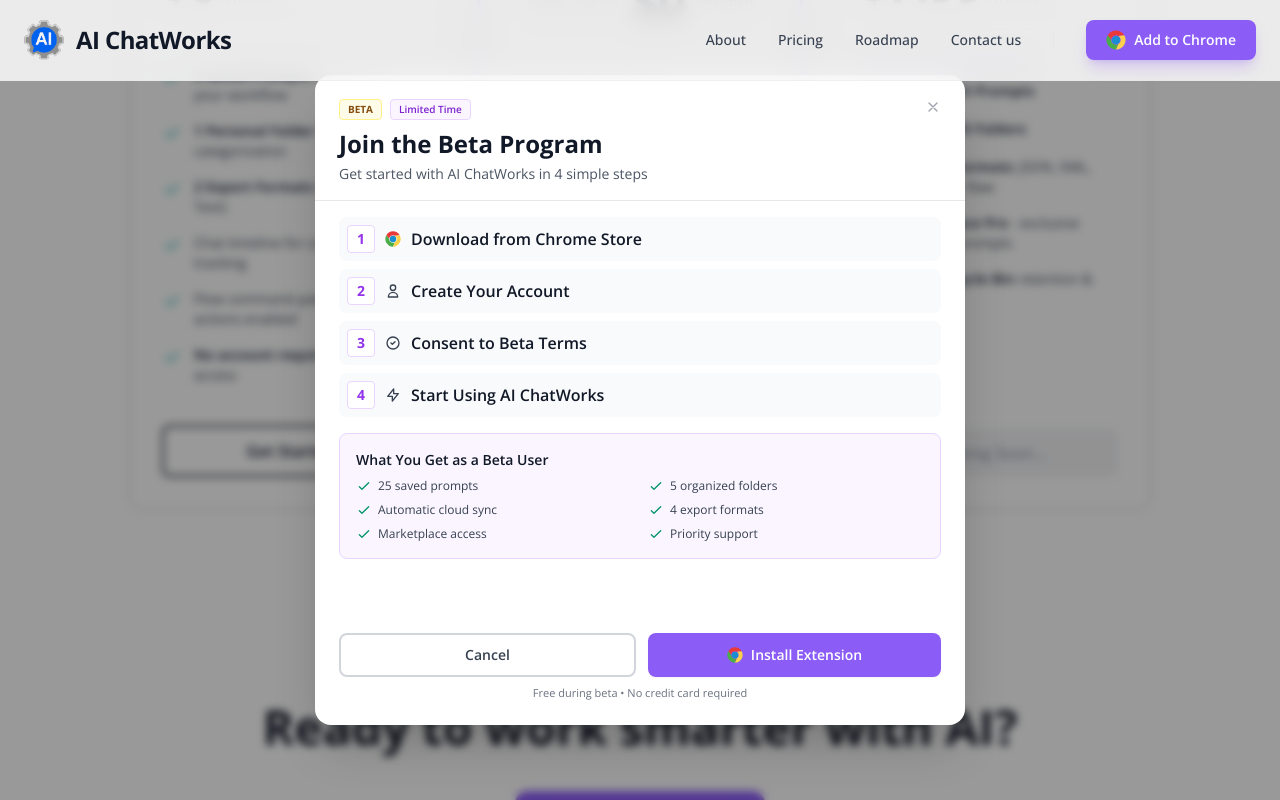
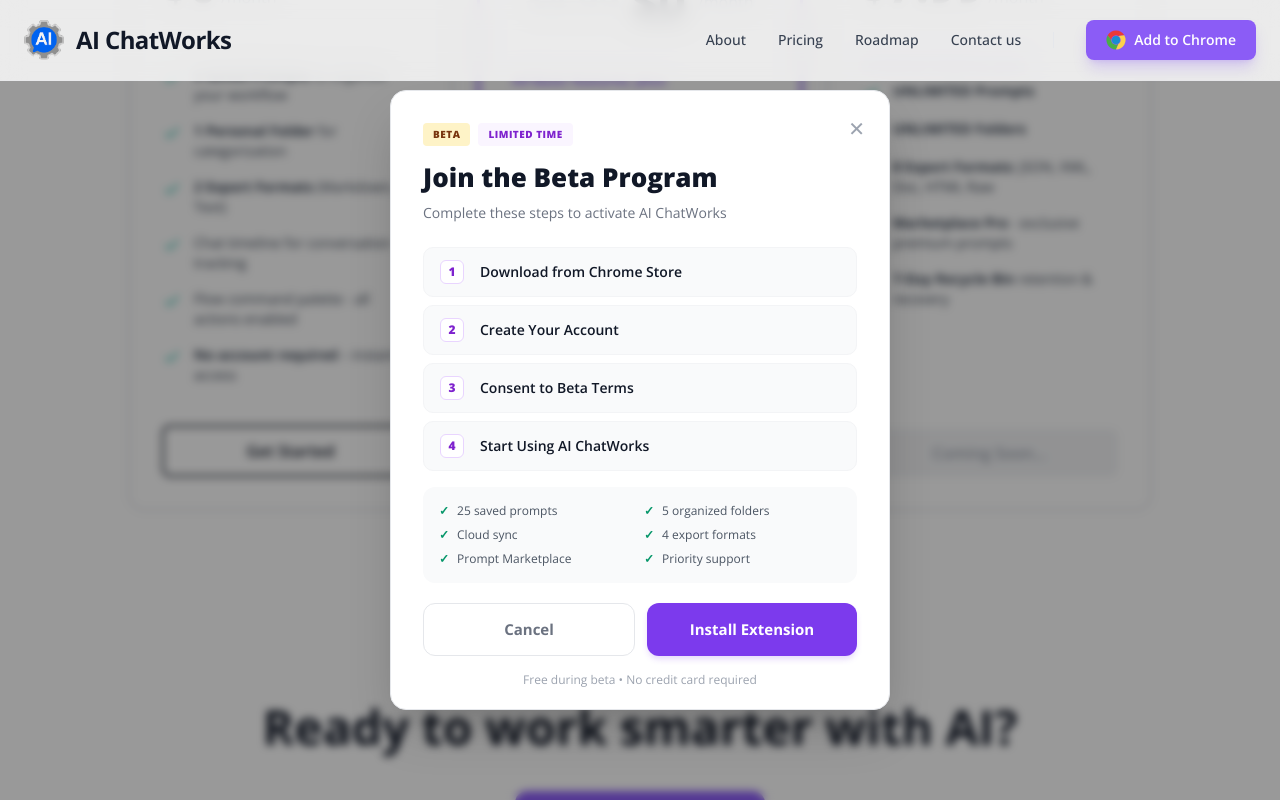
Before and after one commit to roeymit84/ai-chatworks-website, a Next.js app: page / in a window 1280 px wide. Both pictures are taken after a click on the button "Join Beta". Shown: the part 2227-3027 px from the top of the page. Built offline with nearby package versions, Linux system fonts and the light colour scheme.

Commit message:
Add files via upload

```diff
--- a/components/BetaModal.jsx
+++ b/components/BetaModal.jsx
@@ -1,5 +1,5 @@
 // BetaModal.jsx
-// Ultra-compact 650x650px modal - minimal spacing, tight layout
+// Matches mockup exactly: 500x620px, no icons in steps, gray perks section
 // Place in: /components/BetaModal.jsx
 
 import { useEffect } from 'react'
@@ -38,139 +38,104 @@
       {/* Backdrop */}
       <div className="absolute inset-0 bg-black/40 backdrop-blur-sm" />
 
-      {/* Modal Container - FIXED 650x650px */}
+      {/* Modal Container - EXACTLY 500x620px as per mockup */}
       <div
-        className="relative bg-white rounded-2xl shadow-2xl animate-scale-in flex flex-col"
-        style={{ width: '650px', height: '650px' }}
+        className="relative bg-white rounded-2xl shadow-2xl animate-scale-in flex flex-col border border-gray-200"
+        style={{ width: '500px', height: '620px', padding: '32px' }}
         onClick={(e) => e.stopPropagation()}
       >
         {/* Close Button */}
         <button
           onClick={onClose}
-          className="absolute top-4 right-4 w-8 h-8 flex items-center justify-center rounded-lg hover:bg-gray-100 transition-colors duration-200 group z-10"
+          className="absolute top-6 right-6 text-gray-400 hover:text-gray-600 transition-colors text-xl"
           aria-label="Close modal"
         >
-          <svg className="w-4 h-4 text-gray-400 group-hover:text-gray-600" fill="none" stroke="currentColor" viewBox="0 0 24 24">
-            <path strokeLinecap="round" strokeLinejoin="round" strokeWidth={2} d="M6 18L18 6M6 6l12 12" />
-          </svg>
+          ✕
         </button>
 
-        {/* Header - Compact */}
-        <div className="px-6 pt-6 pb-4 border-b border-gray-200">
-          <div className="flex items-center gap-2 mb-2">
-            <div className="px-2 py-0.5 bg-yellow-50 border border-yellow-200 rounded text-[10px] font-bold text-yellow-800">
+        {/* Header */}
+        <div className="mb-6">
+          <div className="flex gap-2 mb-3">
+            <span className="text-[10px] font-extrabold px-2.5 py-1 rounded bg-amber-100 text-amber-900 tracking-wider">
               BETA
+            </span>
+            <span className="text-[10px] font-extrabold px-2.5 py-1 rounded bg-purple-50 text-purple-700 tracking-wider">
+              LIMITED TIME
+            </span>
           </div>
-            <div className="px-2 py-0.5 bg-purple-50 border border-purple-200 rounded text-[10px] font-semibold text-purple-700">
-              Limited Time
-            </div>
-          </div>
-          <h2 className="text-2xl font-bold text-gray-900 mb-1">Join the Beta Program</h2>
-          <p className="text-sm text-gray-600">Get started with AI ChatWorks in 4 simple steps</p>
+          <h2 className="text-[26px] font-extrabold text-gray-900 mb-1.5">Join the Beta Program</h2>
+          <p className="text-sm text-gray-500">Complete these steps to activate AI ChatWorks</p>
         </div>
 
-        {/* Content - Ultra Compact */}
-        <div className="flex-1 px-6 py-4 overflow-hidden">
-          {/* Steps - Minimal */}
-          <div className="space-y-2 mb-4">
+        {/* Steps - NO ICONS, just numbers and text */}
+        <div className="flex flex-col gap-2 mb-4">
           {/* Step 1 */}
-            <div className="flex items-center gap-2.5 p-2 bg-gray-50 rounded-lg hover:bg-gray-100 transition-colors duration-200">
-              <div className="flex-shrink-0 w-7 h-7 flex items-center justify-center rounded bg-white border border-purple-200 text-purple-600 font-bold text-sm">
+          <div className="flex items-center bg-gray-50 rounded-[10px] border border-gray-100" style={{ padding: '12px 16px' }}>
+            <div className="w-6 h-6 flex items-center justify-center bg-white rounded-md border border-purple-200 text-purple-700 text-xs font-extrabold mr-4">
               1
             </div>
-              <svg className="w-4 h-4 text-gray-700 flex-shrink-0" viewBox="0 0 100 100" xmlns="http://www.w3.org/2000/svg">
-                <ellipse cx="50" cy="50" rx="20" ry="20" fill="#188FD1" />
-                <path d="M 8.5,26 A 48,48 0 0 1 91.5,26 L 62,29.5 A 24,24 0 0 0 26,50 z" fill="#EA3939" />
-                <path d="M 50,98 A 48,48 0 0 1 8.5,26 L 26,50 A 24,24 0 0 0 62,70.5 z" fill="#4AAE48" />
-                <path d="M 91.5,26 A 48,48 0 0 1 50,98 L 62,70.5 A 24,24 0 0 0 62,29.5 z" fill="#FED14B" />
-              </svg>
-              <span className="text-base font-semibold text-gray-900">Download from Chrome Store</span>
+            <span className="text-sm font-semibold text-gray-900">Download from Chrome Store</span>
           </div>
 
           {/* Step 2 */}
-            <div className="flex items-center gap-2.5 p-2 bg-gray-50 rounded-lg hover:bg-gray-100 transition-colors duration-200">
-              <div className="flex-shrink-0 w-7 h-7 flex items-center justify-center rounded bg-white border border-purple-200 text-purple-600 font-bold text-sm">
+          <div className="flex items-center bg-gray-50 rounded-[10px] border border-gray-100" style={{ padding: '12px 16px' }}>
+            <div className="w-6 h-6 flex items-center justify-center bg-white rounded-md border border-purple-200 text-purple-700 text-xs font-extrabold mr-4">
               2
             </div>
-              <svg className="w-4 h-4 text-gray-700 flex-shrink-0" fill="none" stroke="currentColor" viewBox="0 0 24 24">
-                <path strokeLinecap="round" strokeLinejoin="round" strokeWidth={2} d="M16 7a4 4 0 11-8 0 4 4 0 018 0zM12 14a7 7 0 00-7 7h14a7 7 0 00-7-7z" />
-              </svg>
-              <span className="text-base font-semibold text-gray-900">Create Your Account</span>
+            <span className="text-sm font-semibold text-gray-900">Create Your Account</span>
           </div>
 
           {/* Step 3 */}
-            <div className="flex items-center gap-2.5 p-2 bg-gray-50 rounded-lg hover:bg-gray-100 transition-colors duration-200">
-              <div className="flex-shrink-0 w-7 h-7 flex items-center justify-center rounded bg-white border border-purple-200 text-purple-600 font-bold text-sm">
+          <div className="flex items-center bg-gray-50 rounded-[10px] border border-gray-100" style={{ padding: '12px 16px' }}>
+            <div className="w-6 h-6 flex items-center justify-center bg-white rounded-md border border-purple-200 text-purple-700 text-xs font-extrabold mr-4">
               3
             </div>
-              <svg className="w-4 h-4 text-gray-700 flex-shrink-0" fill="none" stroke="currentColor" viewBox="0 0 24 24">
-                <path strokeLinecap="round" strokeLinejoin="round" strokeWidth={2} d="M9 12l2 2 4-4m6 2a9 9 0 11-18 0 9 9 0 0118 0z" />
-              </svg>
-              <span className="text-base font-semibold text-gray-900">Consent to Beta Terms</span>
+            <span className="text-sm font-semibold text-gray-900">Consent to Beta Terms</span>
           </div>
 
           {/* Step 4 */}
-            <div className="flex items-center gap-2.5 p-2 bg-gray-50 rounded-lg hover:bg-gray-100 transition-colors duration-200">
-              <div className="flex-shrink-0 w-7 h-7 flex items-center justify-center rounded bg-white border border-purple-200 text-purple-600 font-bold text-sm">
+          <div className="flex items-center bg-gray-50 rounded-[10px] border border-gray-100" style={{ padding: '12px 16px' }}>
+            <div className="w-6 h-6 flex items-center justify-center bg-white rounded-md border border-purple-200 text-purple-700 text-xs font-extrabold mr-4">
               4
             </div>
-              <svg className="w-4 h-4 text-gray-700 flex-shrink-0" fill="none" stroke="currentColor" viewBox="0 0 24 24">
-                <path strokeLinecap="round" strokeLinejoin="round" strokeWidth={2} d="M13 10V3L4 14h7v7l9-11h-7z" />
-              </svg>
-              <span className="text-base font-semibold text-gray-900">Start Using AI ChatWorks</span>
+            <span className="text-sm font-semibold text-gray-900">Start Using AI ChatWorks</span>
           </div>
         </div>
 
-          {/* Benefits Box - Compact */}
-          <div className="p-4 bg-purple-50 border border-purple-200 rounded-lg">
-            <h3 className="text-sm font-semibold text-gray-900 mb-2">What You Get as a Beta User</h3>
-            <div className="grid grid-cols-2 gap-x-4 gap-y-2">
-              <div className="flex items-center gap-1.5">
-                <svg className="w-4 h-4 text-emerald-600 flex-shrink-0" fill="none" stroke="currentColor" viewBox="0 0 24 24">
-                  <path strokeLinecap="round" strokeLinejoin="round" strokeWidth={2} d="M5 13l4 4L19 7" />
-                </svg>
-                <span className="text-xs text-gray-700">25 saved prompts</span>
+        {/* Perks Section - GRAY background (not purple!) */}
+        <div className="bg-gray-50 rounded-xl p-4 grid grid-cols-2 gap-2">
+          <div className="flex items-center gap-2 text-xs text-gray-600">
+            <span className="text-emerald-600 font-bold">✓</span>
+            <span>25 saved prompts</span>
           </div>
-              <div className="flex items-center gap-1.5">
-                <svg className="w-4 h-4 text-emerald-600 flex-shrink-0" fill="none" stroke="currentColor" viewBox="0 0 24 24">
-                  <path strokeLinecap="round" strokeLinejoin="round" strokeWidth={2} d="M5 13l4 4L19 7" />
-                </svg>
-                <span className="text-xs text-gray-700">5 organized folders</span>
+          <div className="flex items-center gap-2 text-xs text-gray-600">
+            <span className="text-emerald-600 font-bold">✓</span>
+            <span>5 organized folders</span>
           </div>
-              <div className="flex items-center gap-1.5">
-                <svg className="w-4 h-4 text-emerald-600 flex-shrink-0" fill="none" stroke="currentColor" viewBox="0 0 24 24">
-                  <path strokeLinecap="round" strokeLinejoin="round" strokeWidth={2} d="M5 13l4 4L19 7" />
-                </svg>
-                <span className="text-xs text-gray-700">Automatic cloud sync</span>
+          <div className="flex items-center gap-2 text-xs text-gray-600">
+            <span className="text-emerald-600 font-bold">✓</span>
+            <span>Cloud sync</span>
           </div>
-              <div className="flex items-center gap-1.5">
-                <svg className="w-4 h-4 text-emerald-600 flex-shrink-0" fill="none" stroke="currentColor" viewBox="0 0 24 24">
-                  <path strokeLinecap="round" strokeLinejoin="round" strokeWidth={2} d="M5 13l4 4L19 7" />
-                </svg>
-                <span className="text-xs text-gray-700">4 export formats</span>
+          <div className="flex items-center gap-2 text-xs text-gray-600">
+            <span className="text-emerald-600 font-bold">✓</span>
+            <span>4 export formats</span>
           </div>
-              <div className="flex items-center gap-1.5">
-                <svg className="w-4 h-4 text-emerald-600 flex-shrink-0" fill="none" stroke="currentColor" viewBox="0 0 24 24">
-                  <path strokeLinecap="round" strokeLinejoin="round" strokeWidth={2} d="M5 13l4 4L19 7" />
-                </svg>
-                <span className="text-xs text-gray-700">Marketplace access</span>
+          <div className="flex items-center gap-2 text-xs text-gray-600">
+            <span className="text-emerald-600 font-bold">✓</span>
+            <span>Prompt Marketplace</span>
           </div>
-              <div className="flex items-center gap-1.5">
-                <svg className="w-4 h-4 text-emerald-600 flex-shrink-0" fill="none" stroke="currentColor" viewBox="0 0 24 24">
-                  <path strokeLinecap="round" strokeLinejoin="round" strokeWidth={2} d="M5 13l4 4L19 7" />
-                </svg>
-                <span className="text-xs text-gray-700">Priority support</span>
-              </div>
-            </div>
+          <div className="flex items-center gap-2 text-xs text-gray-600">
+            <span className="text-emerald-600 font-bold">✓</span>
+            <span>Priority support</span>
           </div>
         </div>
 
-        {/* Footer - Compact */}
-        <div className="px-6 pb-6">
-          <div className="flex gap-3 mb-2">
+        {/* Footer - Pushed to bottom with margin-top: auto */}
+        <footer className="mt-auto pt-5">
+          <div className="flex gap-3 mb-4">
             <button
               onClick={onClose}
-              className="flex-1 px-4 py-2.5 bg-white border-2 border-gray-300 text-gray-700 rounded-lg font-semibold text-sm hover:bg-gray-50 hover:border-gray-400 transition-all duration-200"
+              className="flex-1 px-4 py-3.5 bg-white border border-gray-200 text-gray-500 rounded-xl font-bold text-[15px] hover:bg-gray-50 transition-all"
             >
               Cancel
             </button>
@@ -179,20 +144,17 @@
               target="_blank"
               rel="noopener noreferrer"
               onClick={onClose}
-              className="flex-1 flex items-center justify-center gap-2 px-4 py-2.5 rounded-lg font-semibold text-sm transition-all duration-200 shadow-sm text-white"
-              style={{ backgroundColor: '#8b5cf6' }}
+              className="flex-1 flex items-center justify-center px-4 py-3.5 rounded-xl font-bold text-[15px] text-white transition-all"
+              style={{
+                backgroundColor: '#7C3AED',
+                boxShadow: '0 4px 6px -1px rgba(124, 58, 237, 0.2)'
+              }}
             >
-              <svg className="w-4 h-4" viewBox="0 0 100 100" xmlns="http://www.w3.org/2000/svg">
-                <ellipse cx="50" cy="50" rx="20" ry="20" fill="#188FD1" />
-                <path d="M 8.5,26 A 48,48 0 0 1 91.5,26 L 62,29.5 A 24,24 0 0 0 26,50 z" fill="#EA3939" />
-                <path d="M 50,98 A 48,48 0 0 1 8.5,26 L 26,50 A 24,24 0 0 0 62,70.5 z" fill="#4AAE48" />
-                <path d="M 91.5,26 A 48,48 0 0 1 50,98 L 62,70.5 A 24,24 0 0 0 62,29.5 z" fill="#FED14B" />
-              </svg>
               Install Extension
             </a>
           </div>
-          <p className="text-[11px] text-gray-500 text-center">Free during beta • No credit card required</p>
-        </div>
+          <p className="text-xs text-gray-400 text-center">Free during beta • No credit card required</p>
+        </footer>
       </div>
 
       <style jsx>{`
```
Lines whose indentation alone changed are shown as unchanged.
